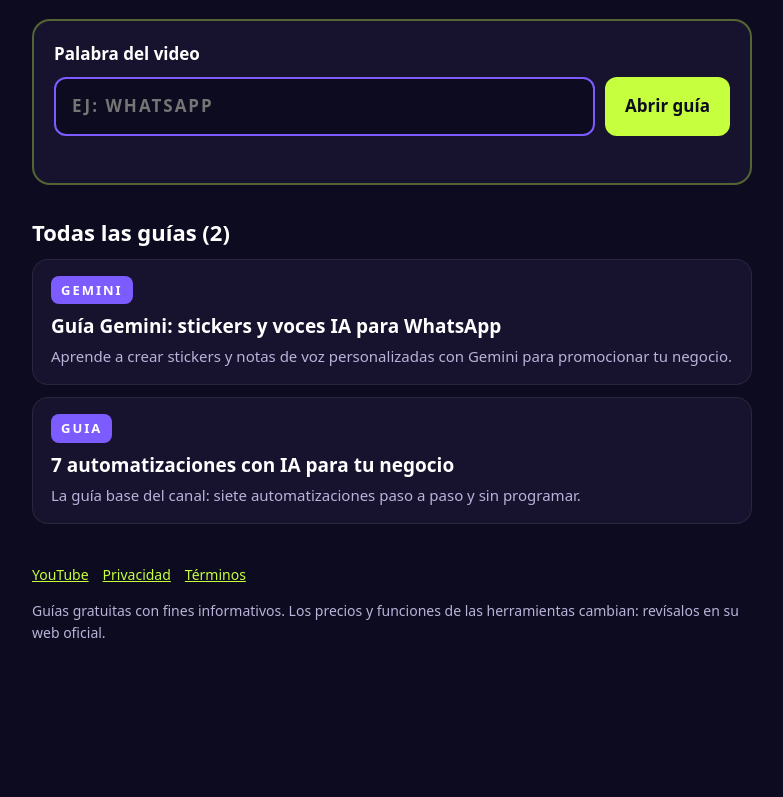
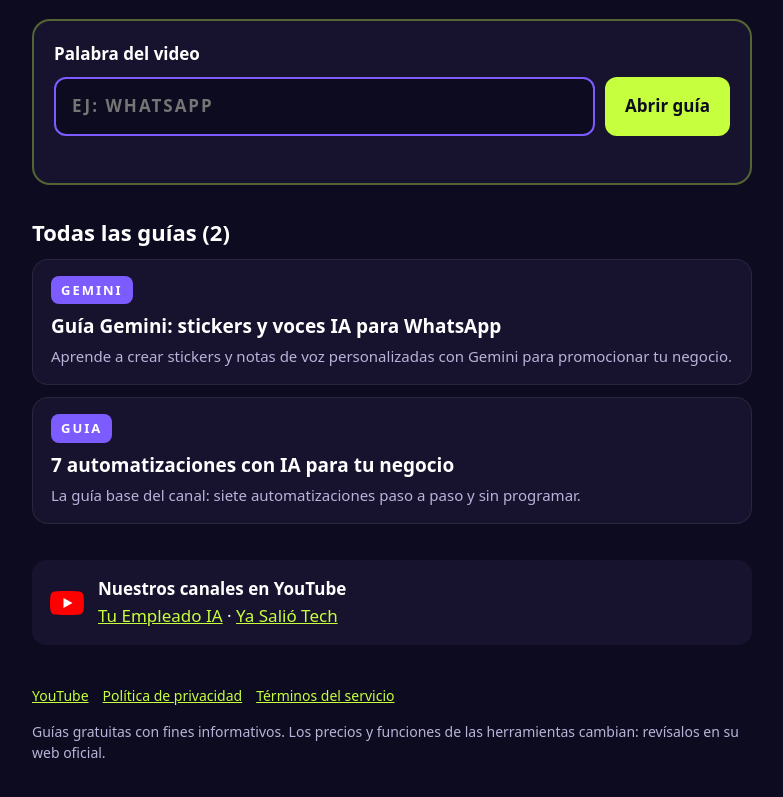
Before and after one commit to GarciaKevinFab/tuempleadoia, a plain HTML site: page index.html in a window 1280 px wide. Shown: the part 217-1014 px from the top of the page, without its empty margins (248-1031 px from the left). Before the commit the page ends 934 px from the top, so only its background shows below. Drawn offline with Linux system fonts and the light colour scheme.

Commit message:
marca YouTube en el pie

```diff
--- a/estilo.css
+++ b/estilo.css
@@ -16,4 +16,5 @@ ol.pasos{padding-left:0;list-style:none;counter-reset:p}ol.pasos li{counter-incr
 ol.pasos li:before{content:counter(p);position:absolute;left:16px;top:14px;width:32px;height:32px;border-radius:50%;background:#C6FF3D;color:#0D0B1F;font-weight:900;display:grid;place-items:center}
 ol.pasos b{display:block;margin-bottom:4px}table{width:100%;border-collapse:collapse;font-size:15px}td,th{text-align:left;padding:10px;border-bottom:1px solid rgba(255,255,255,.1)}th{color:#B9B3D9}
 pre{white-space:pre-wrap;background:#000;border-left:4px solid #C6FF3D;padding:14px;border-radius:10px;font-size:15px}
+.yt{display:flex;gap:14px;align-items:center;margin-top:36px;padding:16px 18px;background:#17132E;border-radius:14px}
 .nota{font-size:14px;color:#B9B3D9}footer{margin-top:40px;font-size:14px;color:#B9B3D9}footer a{margin-right:14px}
--- a/index.html
+++ b/index.html
@@ -12,6 +12,8 @@ function n(s){return s.normalize('NFD').replace(/[\u0300-\u036f]/g,'').toUpperCa
 function ir(){const k=n(document.getElementById('p').value);if(M[k]){location.href=M[k]}else{document.getElementById('msg').textContent='No encontré esa palabra. Revisa cómo aparece en el video.'}}
 document.getElementById('p').addEventListener('keydown',e=>{if(e.key==='Enter')ir()});
 const q=new URLSearchParams(location.search).get('p');if(q){document.getElementById('p').value=q;ir()}</script>
-<footer><a href="https://www.youtube.com/@TuEmpleadoIA">YouTube</a><a href="./privacidad.html">Privacidad</a><a href="./terminos.html">Términos</a>
+<div class="yt"><svg width="34" height="24" viewBox="0 0 68 48" aria-label="YouTube"><path d="M66.5 7.7c-.8-2.9-2.5-5.4-5.4-6.2C55.8.1 34 0 34 0S12.2.1 6.9 1.6C4 2.4 2.3 4.8 1.5 7.7.1 13 0 24 0 24s.1 11 1.5 16.3c.8 2.9 2.5 5.4 5.4 6.2C12.2 47.9 34 48 34 48s21.8-.1 27.1-1.6c2.9-.8 4.6-3.2 5.4-6.2C67.9 35 68 24 68 24s-.1-11-1.5-16.3z" fill="#FF0000"/><path d="M45 24 27 14v20" fill="#fff"/></svg>
+<div><b>Nuestros canales en YouTube</b><br><a href="https://www.youtube.com/@TuEmpleadoIA">Tu Empleado IA</a> · <a href="https://www.youtube.com/@YaSalioTech">Ya Salió Tech</a></div></div>
+<footer><a href="https://www.youtube.com/@TuEmpleadoIA">YouTube</a><a href="./privacidad.html">Política de privacidad</a><a href="./terminos.html">Términos del servicio</a>
 <p>Guías gratuitas con fines informativos. Los precios y funciones de las herramientas cambian: revísalos en su web oficial.</p></footer>
 </div></body></html>
```
Also changed, not shown: g/gemini.html (+3 -1 lines), privacidad.html (+3 -1 lines), terminos.html (+3 -1 lines).
